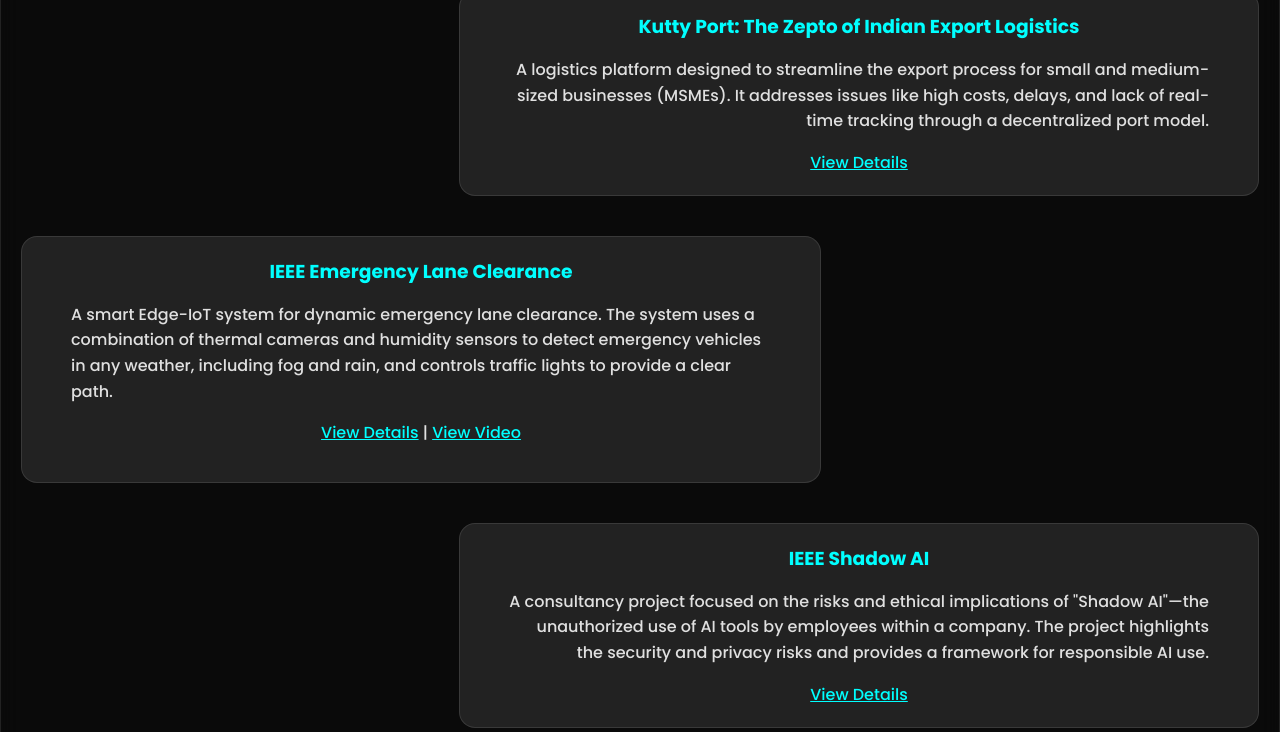
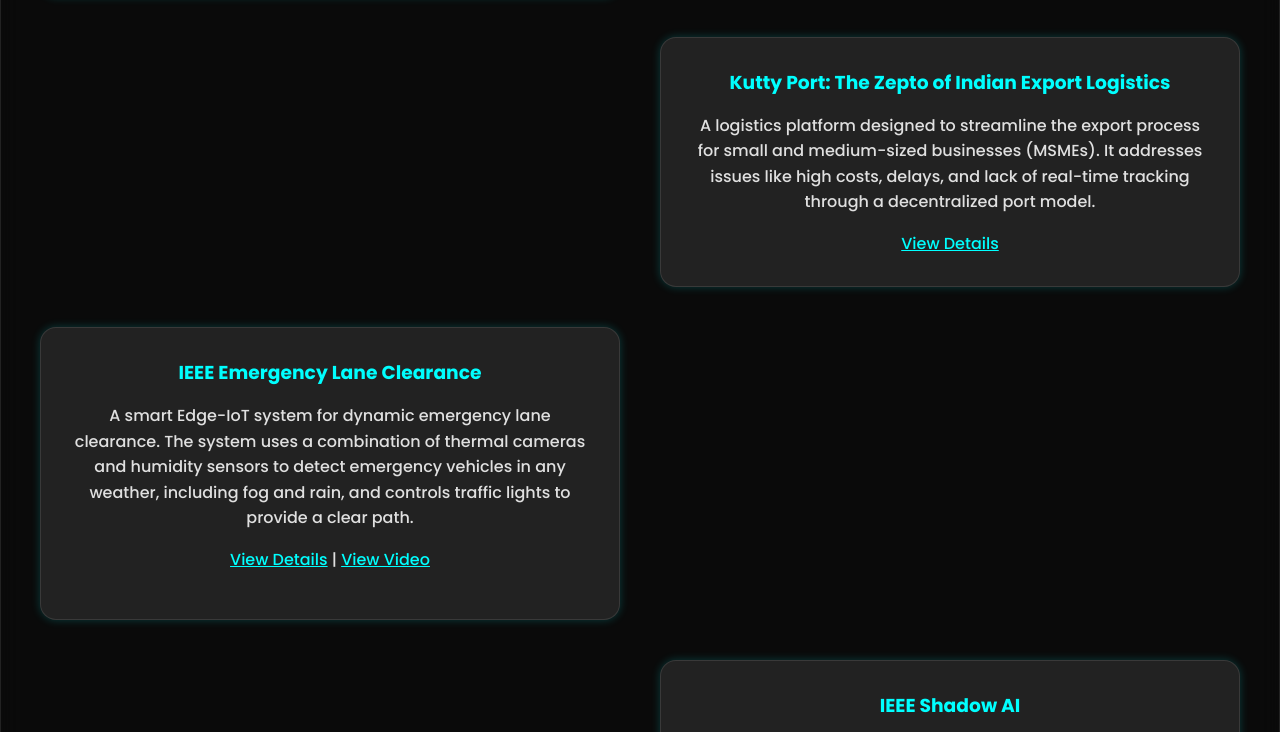
Before and after one commit to kingprem12/prem-portfolio, a plain HTML site: page index.html in a window 1280 px wide. Shown: the part 2108-2840 px from the top of the page. Drawn offline with Linux system fonts and the light colour scheme.

Commit message:
Update index.html

```diff
--- a/index.html
+++ b/index.html
@@ -6,121 +6,95 @@
     <title>Prem S — Portfolio</title>
     <link href="https://fonts.googleapis.com/css2?family=Poppins:wght@300;500;700&display=swap" rel="stylesheet">
     <style>
-        *{margin:0;padding:0;box-sizing:border-box}
-        body{font-family:'Poppins',sans-serif;overflow-x:hidden;background:#0a0a0a;color:#fff;scroll-behavior:smooth;position:relative}
+        * { margin: 0; padding: 0; box-sizing: border-box; }
+        body { font-family: 'Poppins', sans-serif; overflow-x: hidden; background: #0a0a0a; color: #fff; scroll-behavior: smooth; position: relative; }
 
-        #backgroundCanvas {
-            position: fixed;
-            top: 0;
-            left: 0;
-            width: 100%;
-            height: 100%;
-            z-index: -2;
-            background-color: #0a0a0a;
-        }
-        #cursorCanvas{position:fixed;top:0;left:0;width:100%;height:100%;z-index:-1}
-        section{min-height:100vh;display:flex;flex-direction:column;align-items:center;justify-content:center;padding:40px;text-align:center;position:relative;z-index:1;background:rgba(0,0,0,0.6);margin-bottom:20px;border-radius:16px;backdrop-filter:blur(10px);-webkit-backdrop-filter:blur(10px);border:1px solid rgba(255,255,255,0.1)}
+        #backgroundCanvas { position: fixed; top: 0; left: 0; width: 100%; height: 100%; z-index: -2; background-color: #0a0a0a; }
+        #cursorCanvas { position: fixed; top: 0; left: 0; width: 100%; height: 100%; z-index: -1; }
+
+        section { min-height: 100vh; display: flex; flex-direction: column; align-items: center; justify-content: center; padding: 40px; text-align: center; position: relative; z-index: 1; background: rgba(0,0,0,0.6); margin-bottom: 20px; border-radius: 16px; backdrop-filter: blur(10px); -webkit-backdrop-filter: blur(10px); border: 1px solid rgba(255,255,255,0.1); }
         section:first-child { margin-top: 80px; }
 
-        h1,h2,h3{margin-bottom:16px;color:#0ff;}
-        p{max-width:700px;margin:0 auto 16px;line-height:1.6;color:#e0e0e0;}
-        nav{position:fixed;top:0;left:0;width:100%;display:flex;justify-content:center;gap:20px;padding:20px;background:rgba(0,0,0,0.8);z-index:100;backdrop-filter:blur(10px);-webkit-backdrop-filter:blur(10px);border-bottom:1px solid rgba(255,255,255,0.1)}
-        nav a{color:#fff;text-decoration:none;font-weight:500;transition:.3s}
-        nav a:hover{color:#0ff}
+        h1, h2, h3 { margin-bottom: 16px; color: #0ff; }
+        p { max-width: 700px; margin: 0 auto 16px; line-height: 1.6; color: #e0e0e0; }
+        nav { position: fixed; top: 0; left: 0; width: 100%; display: flex; justify-content: center; gap: 20px; padding: 20px; background: rgba(0,0,0,0.8); z-index: 100; backdrop-filter: blur(10px); -webkit-backdrop-filter: blur(10px); border-bottom: 1px solid rgba(255,255,255,0.1); }
+        nav a { color: #fff; text-decoration: none; font-weight: 500; transition: .3s; }
+        nav a:hover { color: #0ff; }
 
-        .intro, .about, .projects, .skills, .certs, .contact, .resume, .achievements, .internships {
-            background: none;
+        .intro, .about, .projects, .skills, .certs, .contact, .resume, .achievements, .internships { background: none; }
+
+        /* New Project Section Styling */
+        .projects { padding: 80px 20px; }
+        .projects-grid {
+            display: grid;
+            grid-template-columns: 1fr;
+            gap: 40px;
+            width: 100%;
+            max-width: 1200px;
+            margin-top: 40px;
+        }
+        .project-card {
+            background: rgba(255,255,255,0.1);
+            padding: 30px;
+            border-radius: 16px;
+            border: 1px solid rgba(255,255,255,0.1);
+            position: relative;
+            transition: transform 0.3s ease, box-shadow 0.3s ease;
+            box-shadow: 0 0 10px rgba(0,255,255,0.2);
+        }
+        .project-card:hover {
+            transform: translateY(-10px);
+            box-shadow: 0 10px 30px rgba(0,255,255,0.4);
+        }
+        .project-card h3 { color: #0ff; }
+
+        @media (min-width: 768px) {
+            .projects-grid {
+                grid-template-columns: 1fr 1fr;
+                grid-template-areas:
+                    "card1 ."
+                    ". card2"
+                    "card3 ."
+                    ". card4"
+                    "card5 .";
+            }
+            #project-1 { grid-area: card1; }
+            #project-2 { grid-area: card2; }
+            #project-3 { grid-area: card3; }
+            #project-4 { grid-area: card4; }
+            #project-5 { grid-area: card5; }
         }
 
-        /* Updated Project Section Styling */
-        .projects {
-            display: flex;
-            flex-direction: column;
-            gap: 40px;
-            padding: 80px 20px;
-        }
-        .project-card {
-            display: flex;
-            flex-direction: column;
-            align-items: center;
-            text-align: center;
-            width: 100%;
-            max-width: 800px;
-            padding: 20px;
-            background: rgba(255,255,255,0.1);
-            border-radius: 16px;
-            border: 1px solid rgba(255,255,255,0.1);
-        }
-        .project-card.left {
-            align-self: flex-start;
-            text-align: left;
-        }
-        .project-card.right {
-            align-self: flex-end;
-            text-align: right;
-        }
+        .chips { display: flex; flex-wrap: wrap; gap: 10px; justify-content: center; margin-top: 10px; }
+        .chip { background: rgba(255,255,255,0.2); padding: 6px 14px; border-radius: 20px; font-size: 14px; color: #fff; }
+        form { display: flex; flex-direction: column; gap: 10px; max-width: 400px; width: 100%; margin: 20px auto; }
+        input, textarea { padding: 12px; border: none; border-radius: 8px; font-family: inherit; background: rgba(255,255,255,0.1); color: #fff; }
+        button { padding: 12px; background: #0ff; color: #000; border: none; border-radius: 8px; font-weight: 700; cursor: pointer; transition: .3s; }
+        button:hover { background: #fff; color: #000; }
+
+        img.project-img, .modal-img { max-width: 100%; border-radius: 12px; margin-top: 12px; border: 2px solid rgba(255,255,255,0.2); }
+        .btn { display: inline-block; margin: 10px; padding: 12px 20px; border-radius: 10px; text-decoration: none; font-weight: 600; transition: .3s; }
+        .btn-view { background: #0ff; color: #000; }
+        .btn-download { background: #8e2de2; color: #fff; }
+        .btn:hover { transform: scale(1.05); }
+        iframe { width: 80%; height: 80vh; border-radius: 12px; border: none; margin-top: 20px; }
+        .cert-gallery, .internship-gallery { display: flex; flex-direction: column; gap: 12px; align-items: center; }
+        .cert-gallery a, .project-link, .internship-link { color: #0ff; text-decoration: underline; cursor: pointer; }
+        .modal { display: none; position: fixed; z-index: 1000; left: 0; top: 0; width: 100%; height: 100%; overflow: auto; background: rgba(0,0,0,0.9); align-items: center; justify-content: center; }
+        .modal-content { margin: 5% auto; display: block; max-width: 80%; border-radius: 12px; }
+        .close { position: absolute; top: 20px; right: 40px; color: #fff; font-size: 40px; font-weight: bold; cursor: pointer; }
+        .modal-content-container { max-height: 90vh; display: flex; flex-direction: column; align-items: center; justify-content: center; }
+        .modal-content-container img, .modal-content-container iframe, .modal-content-container video { max-width: 90%; max-height: 90vh; }
+
+        .about-content { display: flex; flex-direction: column; align-items: center; gap: 30px; max-width: 900px; }
+        .about-image { width: 200px; height: 200px; border-radius: 50%; object-fit: cover; border: 4px solid #0ff; box-shadow: 0 0 15px #0ff; transition: transform 0.3s ease-in-out; }
+        .about-image:hover { transform: scale(1.05); }
+        .about p { font-size: 1.1em; max-width: 800px; }
 
         @media (min-width: 768px) {
-            .projects {
-                align-items: center;
-            }
-        }
-        .chips{display:flex;flex-wrap:wrap;gap:10px;justify-content:center;margin-top:10px}
-        .chip{background:rgba(255,255,255,0.2);padding:6px 14px;border-radius:20px;font-size:14px;color:#fff}
-        form{display:flex;flex-direction:column;gap:10px;max-width:400px;width:100%;margin:20px auto}
-        input,textarea{padding:12px;border:none;border-radius:8px;font-family:inherit;background:rgba(255,255,255,0.1);color:#fff}
-        button{padding:12px;background:#0ff;color:#000;border:none;border-radius:8px;font-weight:700;cursor:pointer;transition:.3s}
-        button:hover{background:#fff;color:#000}
-
-        img.project-img, .modal-img{max-width:100%;border-radius:12px;margin-top:12px;border:2px solid rgba(255,255,255,0.2)}
-        .btn{display:inline-block;margin:10px;padding:12px 20px;border-radius:10px;text-decoration:none;font-weight:600;transition:.3s}
-        .btn-view{background:#0ff;color:#000}
-        .btn-download{background:#8e2de2;color:#fff}
-        .btn:hover{transform:scale(1.05)}
-        iframe{width:80%;height:80vh;border-radius:12px;border:none;margin-top:20px}
-        .cert-gallery, .internship-gallery{display:flex;flex-direction:column;gap:12px;align-items:center}
-        .cert-gallery a, .project-link, .internship-link{color:#0ff;text-decoration:underline;cursor:pointer}
-        .modal{display:none;position:fixed;z-index:1000;left:0;top:0;width:100%;height:100%;overflow:auto;background:rgba(0,0,0,0.9);align-items:center;justify-content:center}
-        .modal-content{margin:5% auto;display:block;max-width:80%;border-radius:12px}
-        .close{position:absolute;top:20px;right:40px;color:#fff;font-size:40px;font-weight:bold;cursor:pointer}
-        .modal-content-container{max-height:90vh;display:flex;flex-direction:column;align-items:center;justify-content:center}
-        .modal-content-container img, .modal-content-container iframe, .modal-content-container video { max-width: 90%; max-height: 90vh; }
-
-        .about-content {
-            display: flex;
-            flex-direction: column;
-            align-items: center;
-            gap: 30px;
-            max-width: 900px;
-        }
-        .about-image {
-            width: 200px;
-            height: 200px;
-            border-radius: 50%;
-            object-fit: cover;
-            border: 4px solid #0ff;
-            box-shadow: 0 0 15px #0ff;
-            transition: transform 0.3s ease-in-out;
-        }
-        .about-image:hover {
-            transform: scale(1.05);
-        }
-        .about p {
-            font-size: 1.1em;
-            max-width: 800px;
-        }
-
-        @media (min-width: 768px) {
-            .about-content {
-                flex-direction: row;
-                text-align: left;
-            }
-            .about-text {
-                margin-left: 30px;
-            }
-            .about-image {
-                margin-right: 30px;
-            }
+            .about-content { flex-direction: row; text-align: left; }
+            .about-text { margin-left: 30px; }
+            .about-image { margin-right: 30px; }
         }
     </style>
 </head>
@@ -163,19 +137,20 @@
 
     <section id="projects" class="projects">
         <h2>My Projects</h2>
-        <div class="project-card left">
+        <div class="projects-grid">
+            <div class="project-card" id="project-1">
                 <h3>Smart AI-Based Traffic Management</h3>
                 <p>An IoT-based system that uses thermal and humidity-aware vision to manage urban traffic dynamically. It adjusts traffic light timings based on real-time data, helping to reduce congestion and improve efficiency. This project was presented at the IoT InnovateX.</p>
                 <p>
                     <a class="project-link" onclick="openModal('traffic managemnet proto.jpeg', 'image')">View Prototype</a>
                 </p>
             </div>
-        <div class="project-card right">
+            <div class="project-card" id="project-2">
                 <h3>Kutty Port: The Zepto of Indian Export Logistics</h3>
                 <p>A logistics platform designed to streamline the export process for small and medium-sized businesses (MSMEs). It addresses issues like high costs, delays, and lack of real-time tracking through a decentralized port model.</p>
                 <a class="project-link" onclick="openModal('kutty port.pptx', 'ppt')">View Details</a>
             </div>
-        <div class="project-card left">
+            <div class="project-card" id="project-3">
                 <h3>IEEE Emergency Lane Clearance</h3>
                 <p>A smart Edge-IoT system for dynamic emergency lane clearance. The system uses a combination of thermal cameras and humidity sensors to detect emergency vehicles in any weather, including fog and rain, and controls traffic lights to provide a clear path.</p>
                 <p>
@@ -183,15 +158,16 @@
                     <a class="project-link" onclick="openModal('lane clearance.mp4', 'video')">View Video</a>
                 </p>
             </div>
-        <div class="project-card right">
+            <div class="project-card" id="project-4">
                 <h3>IEEE Shadow AI</h3>
                 <p>A consultancy project focused on the risks and ethical implications of "Shadow AI"—the unauthorized use of AI tools by employees within a company. The project highlights the security and privacy risks and provides a framework for responsible AI use.</p>
                 <a class="project-link" onclick="openModal('IEEE shadow ai.docx', 'docx')">View Details</a>
             </div>
-        <div class="project-card left">
+            <div class="project-card" id="project-5">
                 <h3>SAP Hackfest: AI-Dharma</h3>
                 <p>An ethical AI-based fraud detection system for the banking sector. The project uses machine learning and game theory to identify suspicious transactions while ensuring transparency and fairness, aligning with principles from the Indian Knowledge System (IKS).</p>
                 <a class="project-link" onclick="openModal('SAP_HACKFEST_UPDATED.pptx', 'ppt')">View Details</a>
+            </div>
         </div>
     </section>
 
```
Lines whose indentation alone changed are shown as unchanged.
